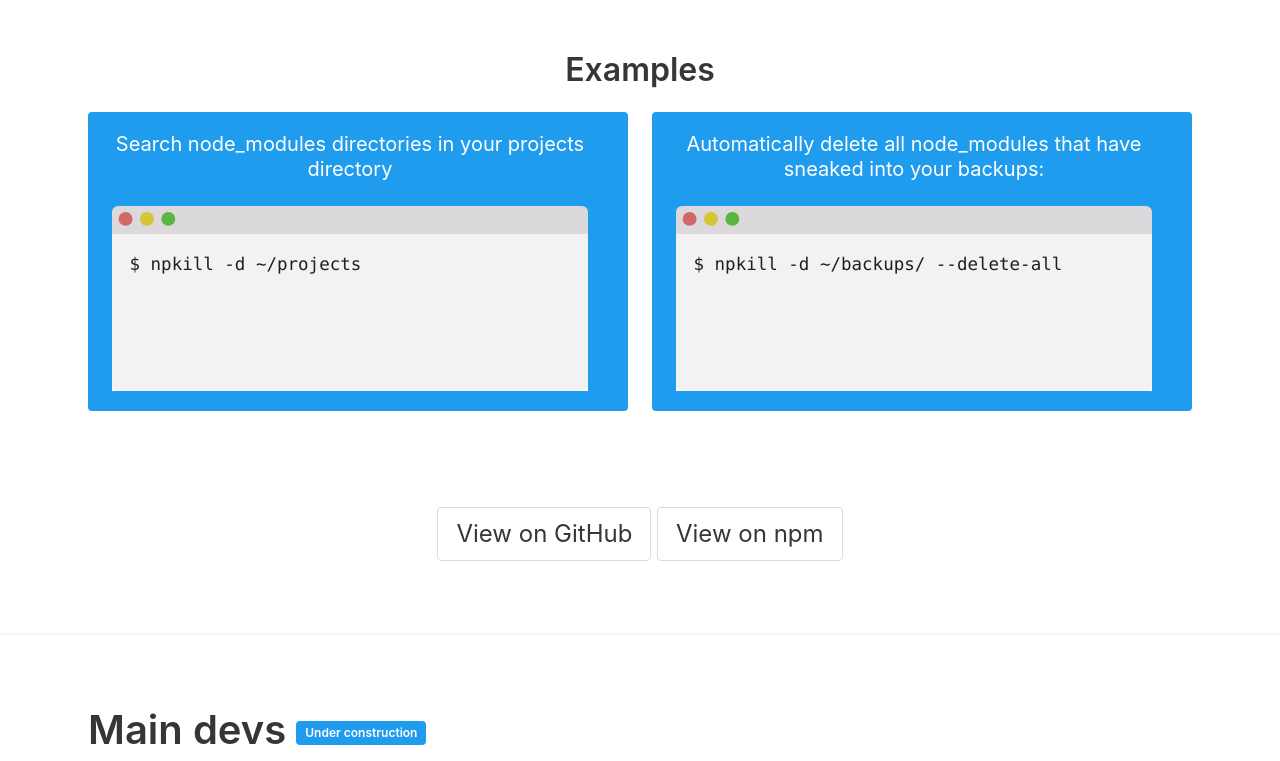
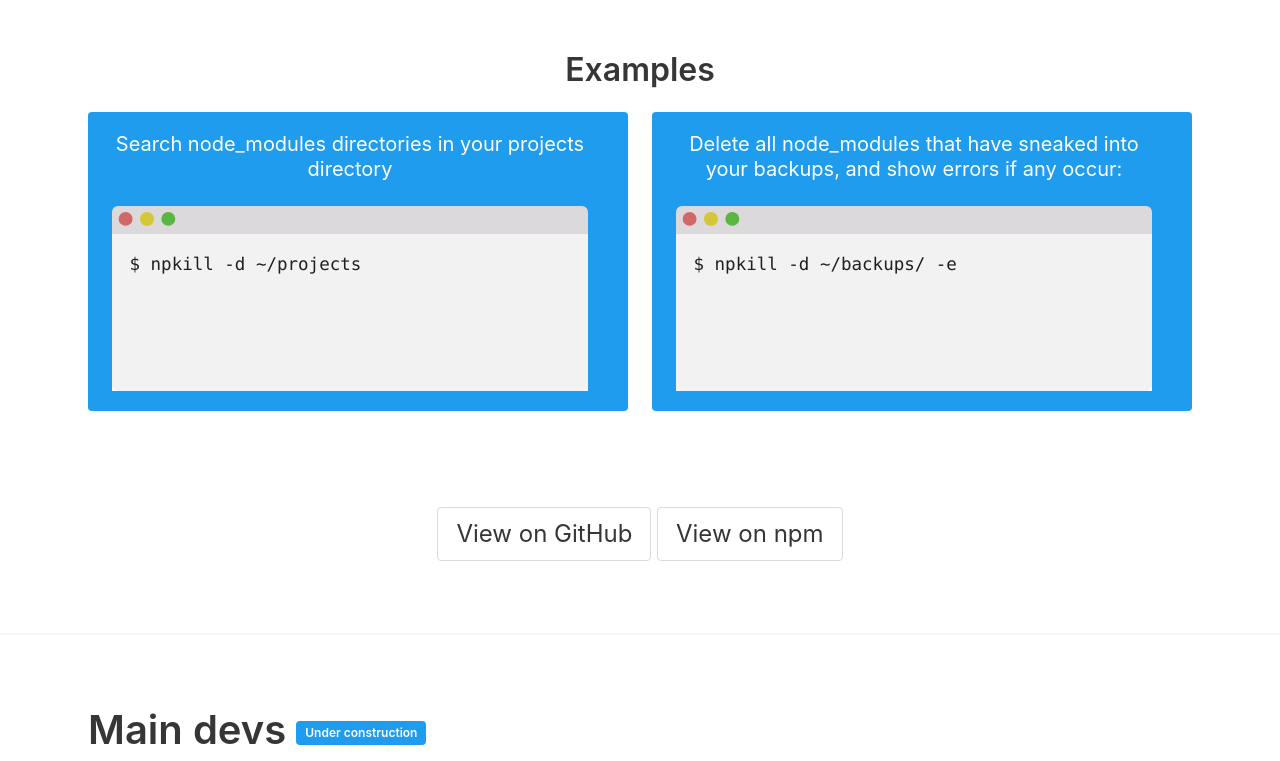
Before and after one commit to voidcosmos/npkill, a plain HTML site: page index.html in a window 1280 px wide. Shown: the part 2260-3021 px from the top of the page. Drawn offline with nearby package versions, Linux system fonts and the light colour scheme.

Commit message:
edit example

```diff
--- a/index.html
+++ b/index.html
@@ -241,6 +241,18 @@
         <div class="tile is-parent">
           <article class="tile is-child notification is-info">
             <p class="subtitle">
+              Delete all node_modules that have sneaked into your backups, and
+              show errors if any occur:
+            </p>
+            <div class="window light">
+              <pre><code><span class="prompt-sign">$ </span><span>npkill -d ~/backups/ -e</span></code></pre>
+            </div>
+          </article>
+        </div>
+
+        <!-- <div class="tile is-parent">
+          <article class="tile is-child notification is-info">
+            <p class="subtitle">
               Automatically delete all node_modules that have sneaked into your
               backups:
             </p>
@@ -248,7 +260,7 @@
               <pre><code><span class="prompt-sign">$ </span><span>npkill -d ~/backups/ --delete-all</span></code></pre>
             </div>
           </article>
-        </div>
+        </div> -->
       </div>
     </section>
 
```
